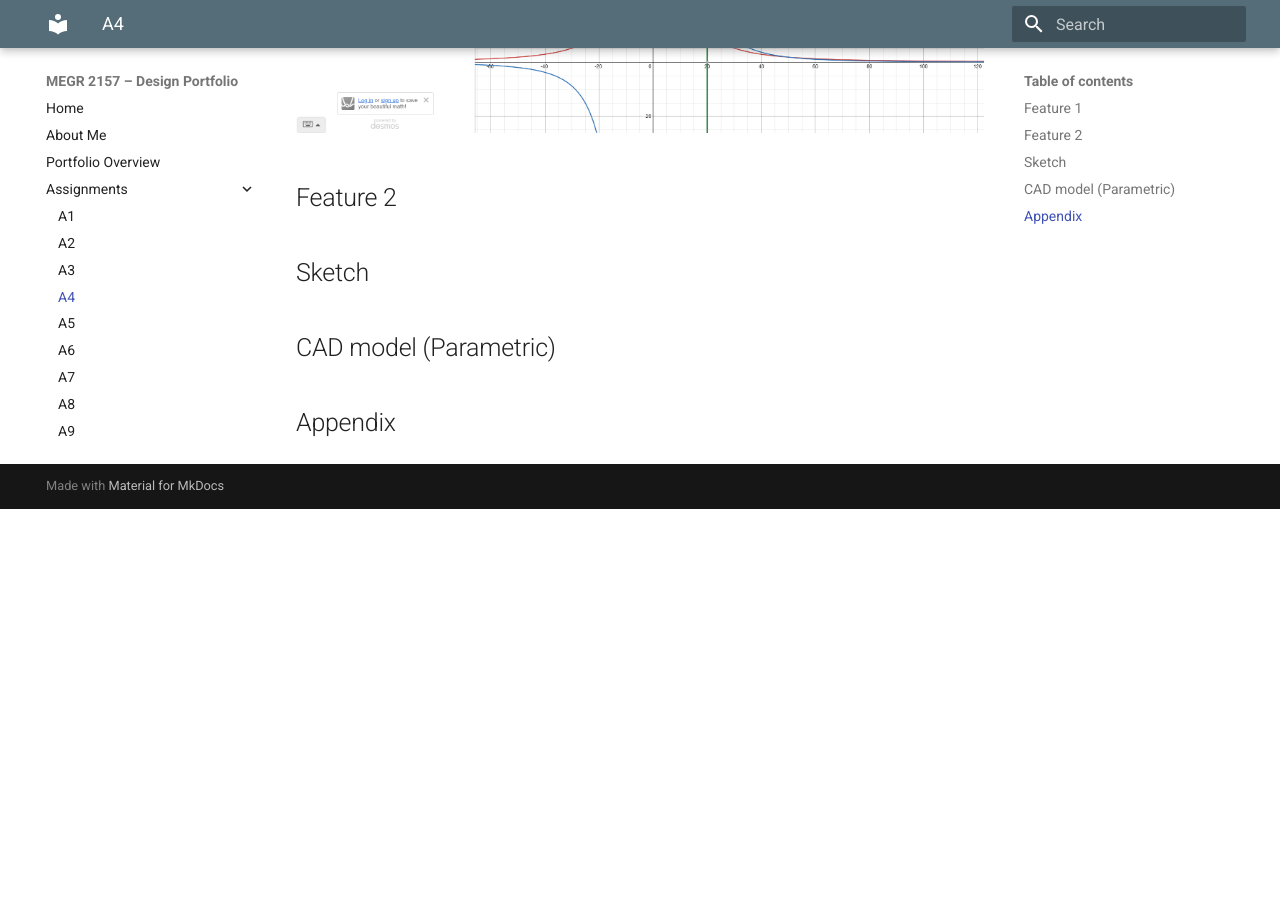
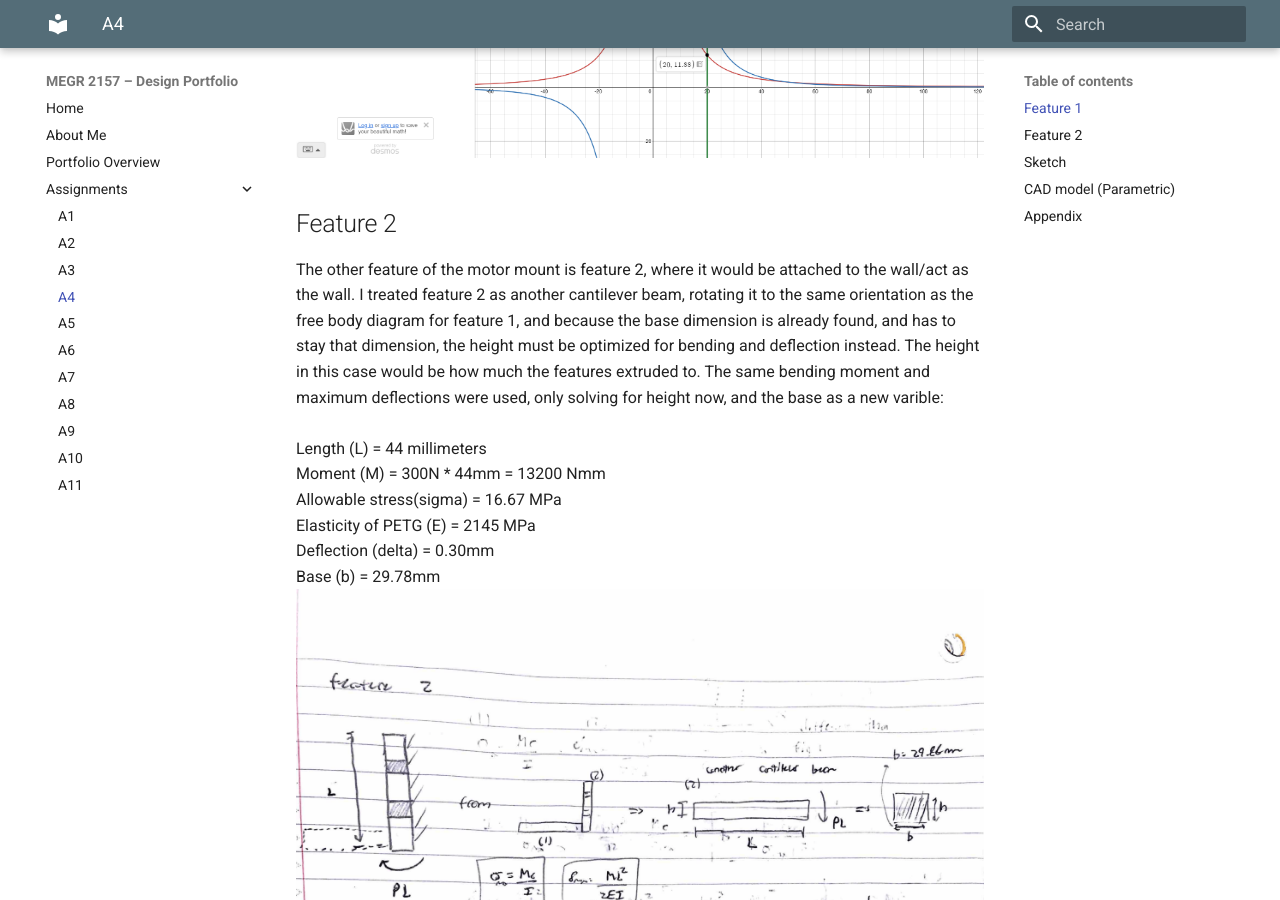
Before and after one commit to ajchiocca/megr2157-portfolio, an MkDocs documentation site: the page built from docs/assignments/A04/index.md, in a window 1280 px wide and 900 px high, scrolled down 2427 px. Built offline with MkDocs 1.6.1 and Material for MkDocs 9.7.7, drawn with Linux system fonts in a browser that asks for light colours; before the commit the page ends 2936 px from its top, so only the background shows below that; some of the changed text lies outside the part shown.

Commit message:
Update index.md with feature 2 calculations
Added calculations for deflection and stress for feature 2 of the motor mount, including new parameters and results.

```diff
--- a/docs/assignments/A04/index.md
+++ b/docs/assignments/A04/index.md
@@ -19,6 +19,8 @@ distance from N.A (C) = 20/2 = 10mm
 <br>
 Safety factor (S.F) = 3
 <br>
+Deflection (delta) = 0.30mm
+<br>
 yield strength of PETG (Sy) = 50 MPa
 <br>
 <br>
@@ -31,6 +33,24 @@ Equating the base dimension for both equations gave a width of 11.88 millimeters
 ![desmos](desmos.png)
 
 ## Feature 2
+The other feature of the motor mount is feature 2, where it would be attached to the wall/act as the wall. I treated feature 2 as another cantilever beam, rotating it to the same orientation as the free body diagram for feature 1, and because the base dimension is already found, and has to stay that dimension, the height must be optimized for bending and deflection instead. The height in this case would be how much the features extruded to. The same bending moment and maximum deflections were used, only solving for height now, and the base as a new varible:
+<br>
+<br>
+Length (L) = 44 millimeters
+<br>
+Moment (M) = 300N * 44mm = 13200 Nmm
+<br>
+Allowable stress(sigma) = 16.67 MPa
+<br>
+Elasticity of PETG (E) = 2145 MPa
+<br>
+Deflection (delta) = 0.30mm
+<br>
+Base (b) = 29.78mm
+<br>
+![Ft2w](Ft2w.png)
+
+
 
 
 ## Sketch
```
